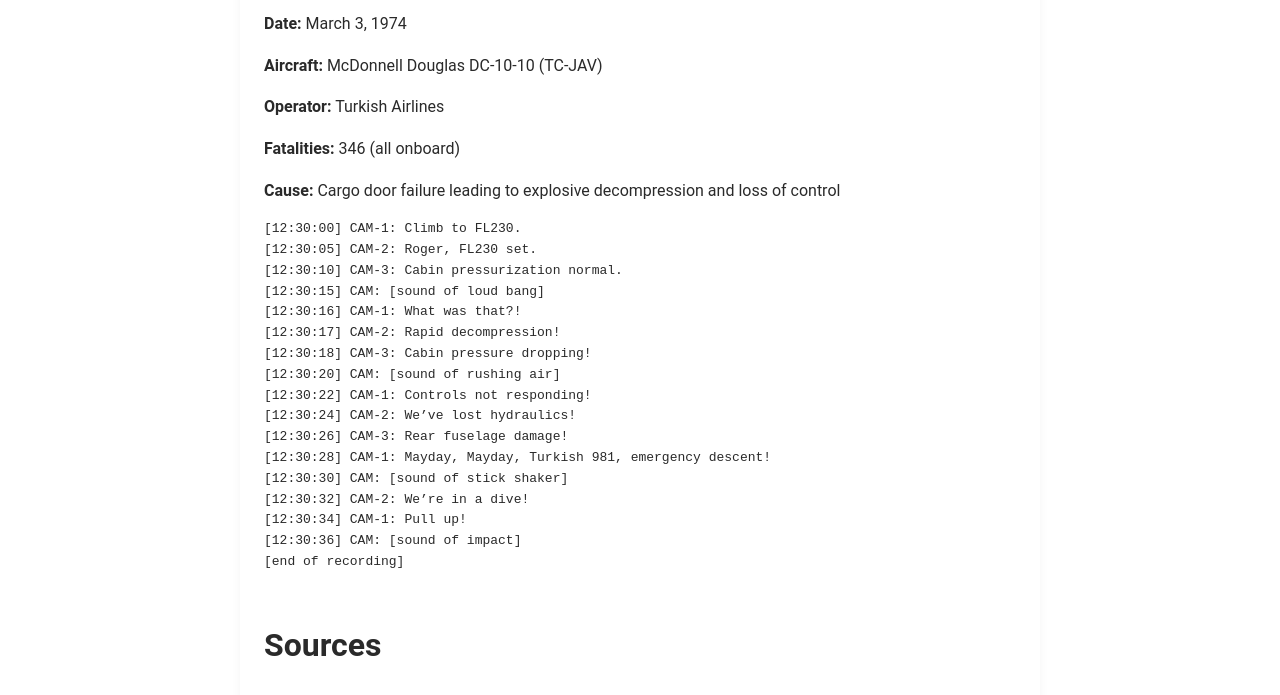
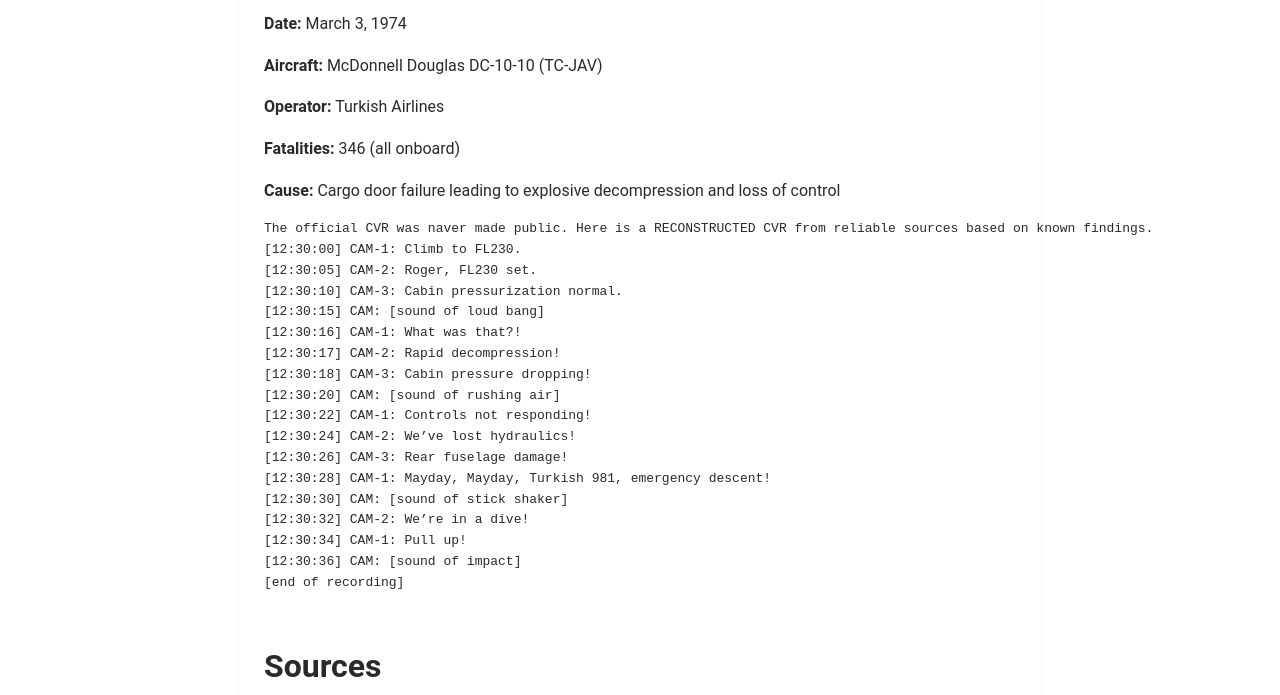
Before and after one commit to Shujogga/AirCrashArchives, a website: page transcript/tr_thy-981.html in a window 1280 px wide. Shown: the part 237-932 px from the top of the page. Drawn offline with Linux system fonts and the light colour scheme.

Commit message:
Update tr_thy-981.html

```diff
--- a/transcript/tr_thy-981.html
+++ b/transcript/tr_thy-981.html
@@ -58,6 +58,7 @@
 
     <section class="transcript">
       <pre>
+The official CVR was naver made public. Here is a RECONSTRUCTED CVR from reliable sources based on known findings.
 [12:30:00] CAM-1: Climb to FL230.
 [12:30:05] CAM-2: Roger, FL230 set.
 [12:30:10] CAM-3: Cabin pressurization normal.
```
